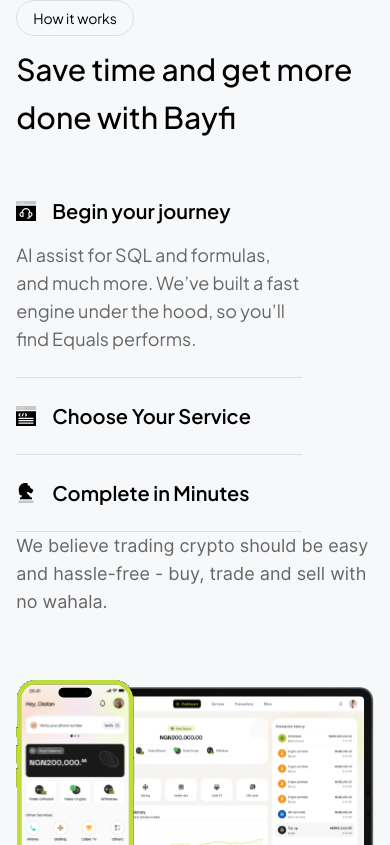
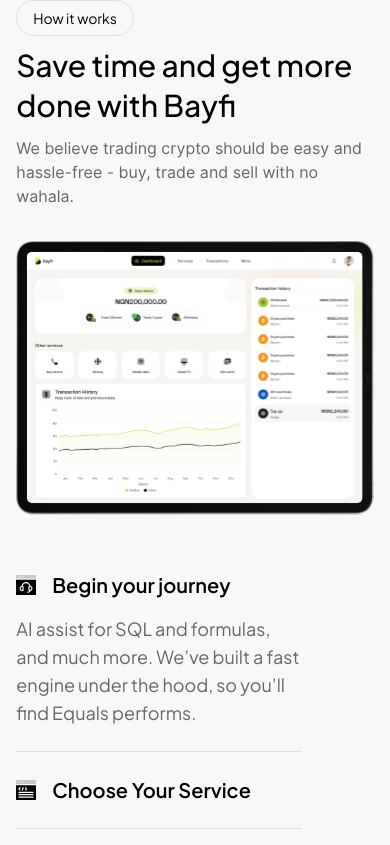
Before and after one commit to oluwaferanmi12/bayfi-fe, a Next.js app: page / in a window 390 px wide. Shown: the part 4919-5764 px from the top of the page. Built offline with nearby package versions, Linux system fonts and the light colour scheme; what @ant-design/nextjs-registry would draw is missing.

Commit message:
new fixes

```diff
--- a/src/components/UIs/landing/how-it-works.tsx
+++ b/src/components/UIs/landing/how-it-works.tsx
@@ -9,6 +9,7 @@ import serviceIcon from "@/assets/svg/service-landing.svg";
 import strategyIcon from "@/assets/svg/strategy.svg";
 import combinedImage from "@/assets/svg/combined-image.svg";
 import RevealOnScroll from "@/components/animation/reveal-on-scroll";
+import ipadPhone from "@/assets/svg/ipad-pro.svg";
 
 export const HowItWorks = () => {
   const [activeIndex, setActiveIndex] = useState(0);
@@ -45,9 +46,16 @@ export const HowItWorks = () => {
               </RevealOnScroll>
               <RevealOnScroll delay={1}>
                 <div className="lg:mt-8 mt-4 lg:w-4/5">
-                  <p className="lg:text-5xl text-3xl font-jakarta-medium leading-12 lg:leading-16">
+                  <p className="lg:text-5xl text-3xl font-jakarta-medium leading-10 lg:leading-16">
                     Save time and get more done with Bayfi
                   </p>
+                  <p className="lg:text-lg text-base mt-3 lg:hidden text-[#666666] font-inter-regular">
+                    We believe trading crypto should be easy and hassle-free -
+                    buy, trade and sell with no wahala.
+                  </p>
+                  <div className="mt-8 lg:hidden">
+                    <Image src={ipadPhone} alt="" />
+                  </div>
                 </div>
               </RevealOnScroll>
               <div className="mt-8">
@@ -78,7 +86,7 @@ export const HowItWorks = () => {
               </div>
             </div>
           </Col>
-          <Col lg={12} xs={24}>
+          <Col lg={12} xs={0}>
             <RevealOnScroll delay={0.5}>
               <div className="mb-16">
                 <p className="text-lg text-[#666666] font-inter-regular">
```
